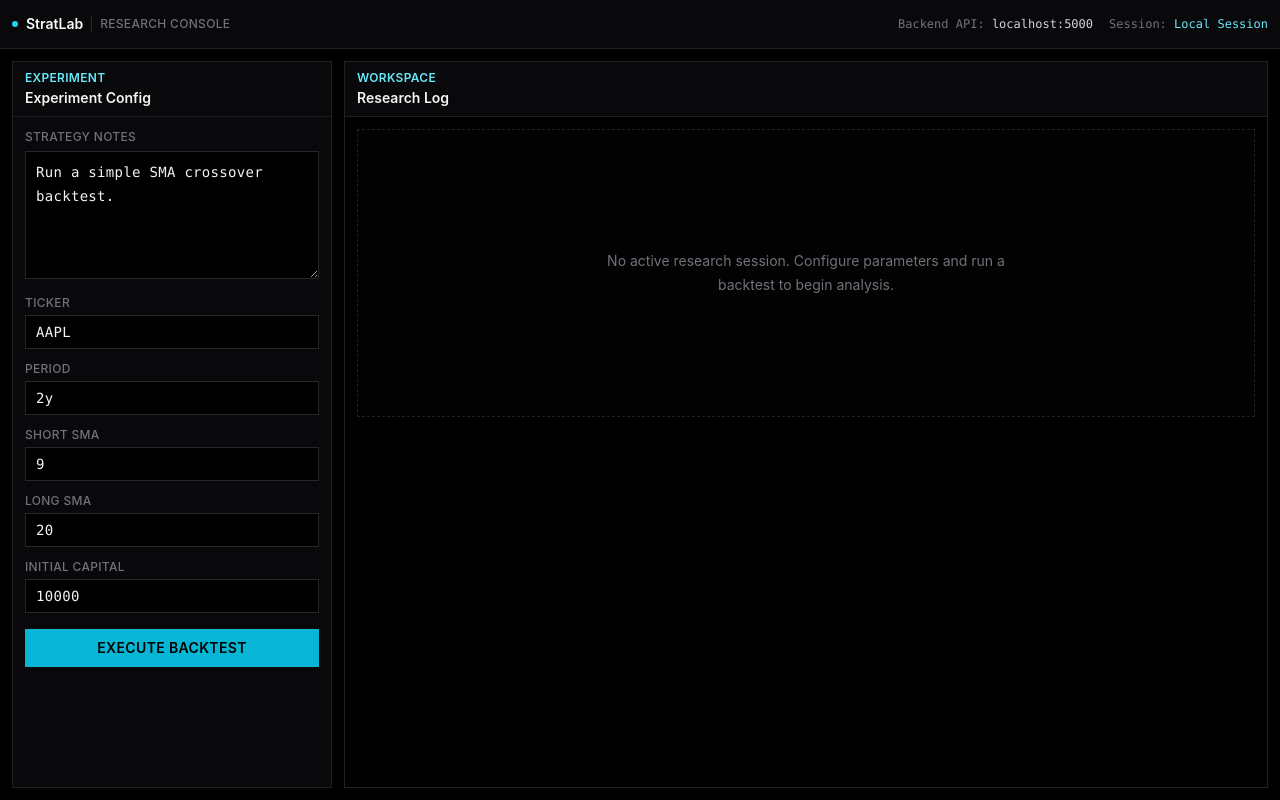
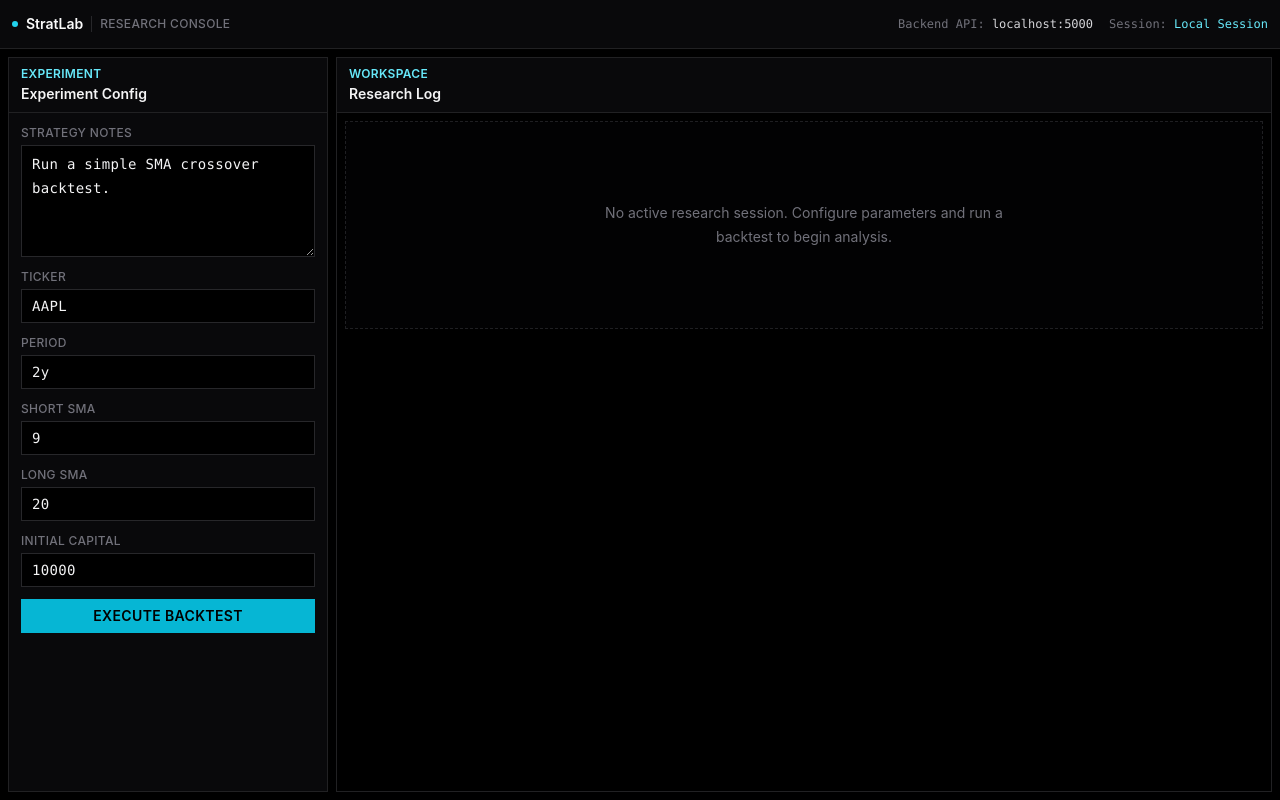
Before and after one commit to vizzzidane/stratlab, a React (Vite) app in the folder frontend/: page / in a window 1280 px wide. Built offline with nearby package versions, Linux system fonts and the light colour scheme; the HTML template or start-up script is replaced by a standard one.

Commit message:
Improve research session density and diagnostics

```diff
--- a/frontend/src/App.tsx
+++ b/frontend/src/App.tsx
@@ -17,6 +17,11 @@ function createMessage(
   result?: BacktestResponse,
 ): TranscriptMessage {
   return {
+    createdAt: new Date().toLocaleTimeString([], {
+      hour: "2-digit",
+      minute: "2-digit",
+      second: "2-digit",
+    }),
     id: crypto.randomUUID(),
     role,
     content,
--- a/frontend/src/components/ChatLayout.tsx
+++ b/frontend/src/components/ChatLayout.tsx
@@ -54,17 +54,17 @@ export function ChatLayout({
   }
 
   return (
-    <div className="flex flex-1 flex-col gap-3 overflow-hidden p-3 lg:flex-row">
+    <div className="flex flex-1 flex-col gap-2 overflow-hidden p-2 lg:flex-row">
       <Panel
         className="lg:w-80 lg:flex-none"
         eyebrow="Experiment"
         title="Experiment Config"
       >
-        <form className="grid gap-4 overflow-y-auto p-3" onSubmit={handleSubmit}>
-          <label className="grid gap-1.5 text-xs font-medium uppercase tracking-wide text-zinc-500">
+        <form className="grid gap-3 overflow-y-auto p-3" onSubmit={handleSubmit}>
+          <label className="grid gap-1 text-xs font-medium uppercase tracking-wide text-zinc-500">
             Strategy Notes
             <textarea
-              className="min-h-32 resize-y border border-zinc-800 bg-black px-2.5 py-2 font-mono text-sm leading-6 text-zinc-100 outline-none transition placeholder:text-zinc-700 focus:border-cyan-500/70 disabled:cursor-not-allowed disabled:opacity-60"
+              className="min-h-28 resize-y border border-zinc-800 bg-black px-2.5 py-1.5 font-mono text-sm leading-6 text-zinc-100 outline-none transition placeholder:text-zinc-700 focus:border-cyan-500/70 disabled:cursor-not-allowed disabled:opacity-60"
               disabled={isLoading}
               placeholder="Test a simple SMA crossover strategy."
               value={strategy}
@@ -79,7 +79,7 @@ export function ChatLayout({
           />
 
           <button
-            className="border border-cyan-500 bg-cyan-500 px-3 py-2 text-sm font-semibold uppercase tracking-wide text-black transition hover:bg-cyan-400 disabled:cursor-not-allowed disabled:border-zinc-800 disabled:bg-zinc-800 disabled:text-zinc-500"
+            className="border border-cyan-500 bg-cyan-500 px-3 py-1.5 text-sm font-semibold uppercase tracking-wide text-black transition hover:bg-cyan-400 disabled:cursor-not-allowed disabled:border-zinc-800 disabled:bg-zinc-800 disabled:text-zinc-500"
             disabled={!canSubmit || isLoading}
             type="submit"
           >
@@ -89,14 +89,14 @@ export function ChatLayout({
       </Panel>
 
       <Panel className="flex-1" eyebrow="Workspace" title="Research Log">
-        <div className="flex min-h-[34rem] flex-1 flex-col">
-          <div className="flex-1 space-y-3 overflow-y-auto bg-black p-3">
+        <div className="flex min-h-[30rem] flex-1 flex-col">
+          <div className="flex-1 space-y-2 overflow-y-auto bg-black p-2">
             {messages.length > 0 ? (
               messages.map((message) => (
                 <ChatMessage key={message.id} message={message} />
               ))
             ) : (
-              <div className="flex min-h-72 items-center justify-center border border-dashed border-zinc-800/80 bg-zinc-950/30 p-6 text-center">
+              <div className="flex min-h-52 items-center justify-center border border-dashed border-zinc-800/80 bg-zinc-950/30 p-4 text-center">
                 <p className="max-w-md text-sm leading-6 text-zinc-500">
                   No active research session. Configure parameters and run a
                   backtest to begin analysis.
@@ -105,11 +105,11 @@ export function ChatLayout({
             )}
 
             {isLoading ? (
-              <div className="border border-zinc-800/80 bg-zinc-950 p-4">
+              <div className="border border-zinc-800/80 bg-zinc-950 p-3">
                 <p className="text-sm font-medium text-zinc-300">
                   Running backtest
                 </p>
-                <div className="mt-3 flex flex-col gap-2 font-mono text-xs text-zinc-500 sm:flex-row sm:gap-5">
+                <div className="mt-2 flex flex-col gap-1.5 font-mono text-xs text-zinc-500 sm:flex-row sm:gap-4">
                   <span className="flex items-center gap-2">
                     <span className="h-1.5 w-1.5 rounded-full bg-cyan-400" />
                     Fetching historical data
--- a/frontend/src/components/ChatMessage.tsx
+++ b/frontend/src/components/ChatMessage.tsx
@@ -19,16 +19,51 @@ const roleLabels = {
   error: "Error",
 };
 
+function formatPercent(value: number | undefined): string {
+  if (typeof value !== "number") {
+    return "-";
+  }
+
+  return `${(value * 100).toFixed(2)}%`;
+}
+
+function formatNumber(value: number | undefined): string {
+  if (typeof value !== "number") {
+    return "-";
+  }
+
+  return value.toLocaleString(undefined, {
+    maximumFractionDigits: 2,
+  });
+}
+
 export function ChatMessage({ message }: ChatMessageProps) {
   const isResult = message.role === "model" && message.result;
   const isUser = message.role === "user";
   const isError = message.role === "error";
+  const diagnostics = message.result
+    ? [
+        { label: "total_days", value: formatNumber(message.result.stats.total_days) },
+        {
+          label: "strategy_vol",
+          value: formatPercent(message.result.stats.strategy_volatility),
+        },
+        {
+          label: "buy_hold_return",
+          value: formatPercent(message.result.stats.buy_hold_returns),
+        },
+        {
+          label: "buy_hold_max_dd",
+          value: formatPercent(message.result.stats.buy_hold_max_drawdown),
+        },
+      ]
+    : [];
 
   return (
-    <article className={`border ${isResult ? "p-0" : "p-3"} ${roleStyles[message.role]}`}>
+    <article className={`border ${isResult ? "p-0" : isUser ? "p-2" : "p-3"} ${roleStyles[message.role]}`}>
       <div
         className={`flex items-center justify-between gap-3 ${
-          isResult ? "border-b border-zinc-800/80 px-3 py-2" : "mb-2"
+          isResult ? "border-b border-zinc-800/80 px-2.5 py-1.5" : "mb-1.5"
         }`}
       >
         <p
@@ -38,13 +73,14 @@ export function ChatMessage({ message }: ChatMessageProps) {
         >
           {roleLabels[message.role]}
         </p>
+        <time className="font-mono text-xs text-zinc-600">{message.createdAt}</time>
       </div>
 
-      <div className={isResult ? "p-3" : ""}>
+      <div className={isResult ? "p-2.5" : ""}>
         <p
           className={`whitespace-pre-wrap leading-6 ${
             isUser
-              ? "font-mono text-xs text-zinc-500"
+              ? "font-mono text-xs leading-5 text-zinc-500"
               : isError
                 ? "text-sm text-red-200"
                 : "text-sm text-zinc-300"
@@ -54,8 +90,21 @@ export function ChatMessage({ message }: ChatMessageProps) {
         </p>
 
         {message.result ? (
-          <div className="mt-3 grid gap-3">
+          <div className="mt-2 grid gap-2">
             <MetricsCard stats={message.result.stats} />
+            <div className="grid gap-px overflow-hidden border border-zinc-800/80 bg-zinc-800/80 sm:grid-cols-2 xl:grid-cols-4">
+              {diagnostics.map((item) => (
+                <div
+                  className="flex items-center justify-between gap-3 bg-black px-2.5 py-1.5 font-mono text-xs"
+                  key={item.label}
+                >
+                  <span className="uppercase tracking-wide text-zinc-600">
+                    {item.label}
+                  </span>
+                  <span className="text-zinc-300">{item.value}</span>
+                </div>
+              ))}
+            </div>
             <EquityCurveChart data={message.result.chart_data} />
             <ChartTable data={message.result.chart_data} />
           </div>
--- a/frontend/src/components/EquityCurveChart.tsx
+++ b/frontend/src/components/EquityCurveChart.tsx
@@ -47,7 +47,7 @@ export function EquityCurveChart({ data }: EquityCurveChartProps) {
         </div>
       </div>
 
-      <div className="h-64 px-2 py-3">
+      <div className="h-56 px-2 py-2">
         <ResponsiveContainer height="100%" width="100%">
           <LineChart
             data={data}
```
Also changed, not shown: frontend/src/lib/types.ts (+9 -0 lines).
